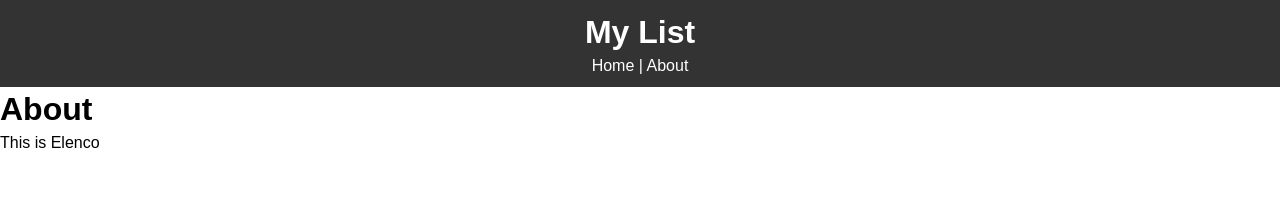
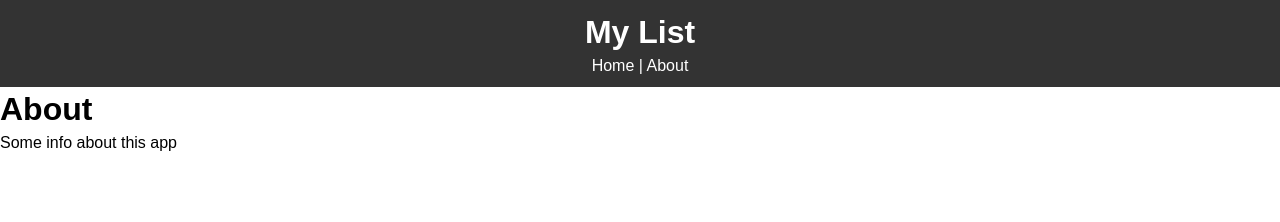
Before and after one commit to jamiebullock/react-todo-app, a React (Create React App) app: page /about in a window 1280 px wide. Shown: the top 222 px of the page. Built offline with nearby package versions, Linux system fonts and the light colour scheme; no server answers.

Commit message:
Change about info

```diff
--- a/src/components/pages/About.js
+++ b/src/components/pages/About.js
@@ -4,7 +4,7 @@ export default function About() {
     return (
         <React.Fragment>
             <h1>About</h1>
-            <p>This is Elenco</p>
+            <p>Some info about this app</p>
         </React.Fragment>
     )
 }
```
